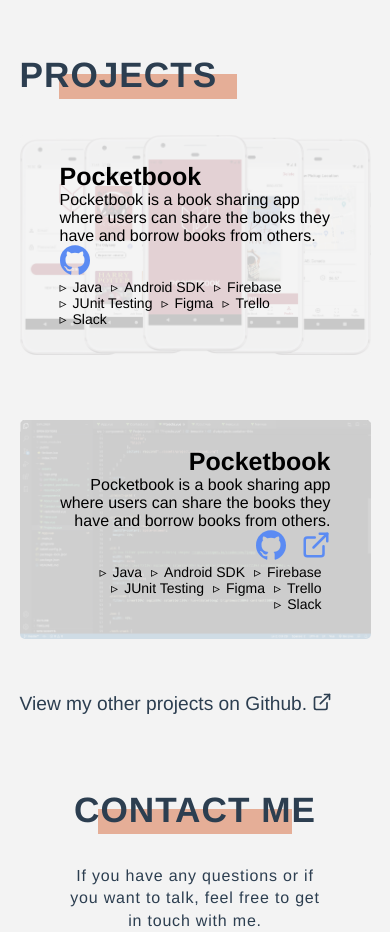
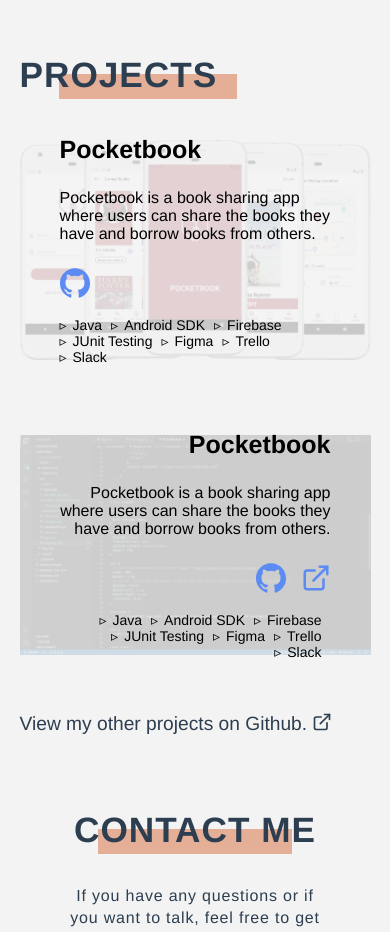
Before and after one commit to aakindel/portfolio, a Vue app: page /#/ in a window 390 px wide. Shown: the part 1900-2832 px from the top of the page. Built offline with nearby package versions, Linux system fonts and the light colour scheme.

Commit message:
fixed mobile project text alignment

```diff
--- a/src/components/Projects.vue
+++ b/src/components/Projects.vue
@@ -120,18 +120,11 @@ export default {
   display: block;
   font-size: 25px;
   font-weight: bold;
-  // margin-bottom: 15px;
+  margin-bottom: 25px;
 }
 
-.pic {
-  max-height: 100%;
-  max-width: 100%;
-  display: block;
-  transition: 0.3s;
-  border-radius: 5px;
-  filter: grayscale(40%) blur(0.6px);
-  // opacity: 0.25;
-  z-index: -2;
+.wbp {
+  margin-bottom: 25px;
 }
 
 .img-box {
@@ -149,6 +142,18 @@ export default {
   z-index: 1;
 }
 
+.pic {
+  height: 100%;
+  width: 100%;
+  object-fit: contain;  // pic is vert. centered if text overflows
+  display: block;
+  transition: 0.3s;
+  border-radius: 5px;
+  filter: grayscale(40%) blur(0.6px);
+  // opacity: 0.25;
+  z-index: -2;
+}
+
 .project-content:hover {
   filter: grayscale(0%) blur(0px);
   // opacity: 0.25;
@@ -156,11 +161,14 @@ export default {
 }
 
 .word-box {
-  grid-area: 2 / 1 / 8/ 13;
+  // grid-area: 2 / 1 / 8/ 13;
+  grid-column: 1 / -1;
+  // grid-row: 3 / 7;
+  grid-row: 1 / -1;
   display: flex;
   flex-direction: column;
-  justify-content: space-between;
-  gap: space-between;
+  justify-content: center;
+  // gap: space-between;
   color: var(--sharp-text-color);
   // margin-top: 15px;
   padding: 0 40px;
@@ -169,8 +177,8 @@ export default {
 
 .external-links {
   // margin-top: 15px;
-  // margin-bottom: 15px;
   display: flex;
+  margin-bottom: 15px;
 }
 
 .external-links span:not(:last-of-type) {
```
